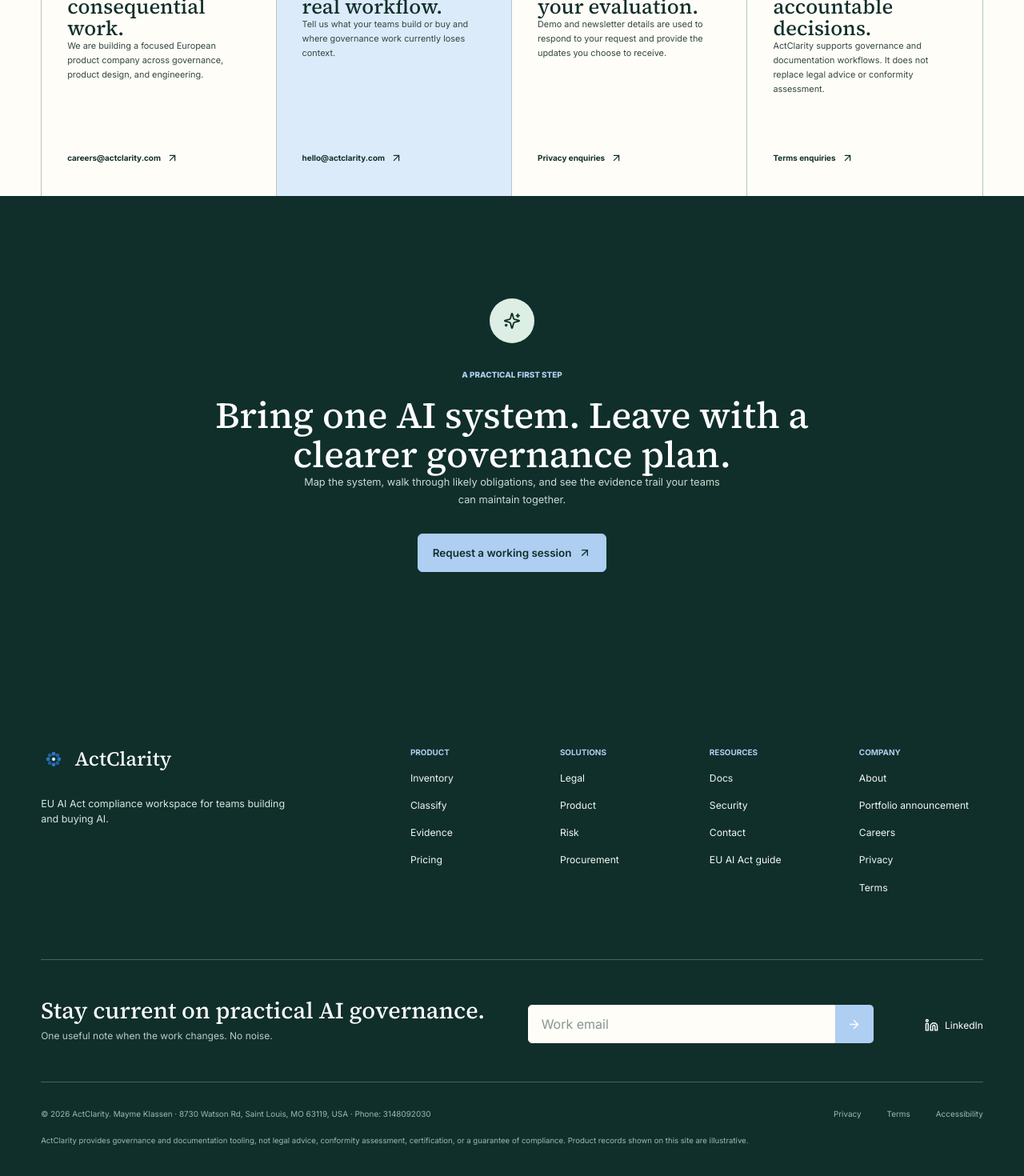
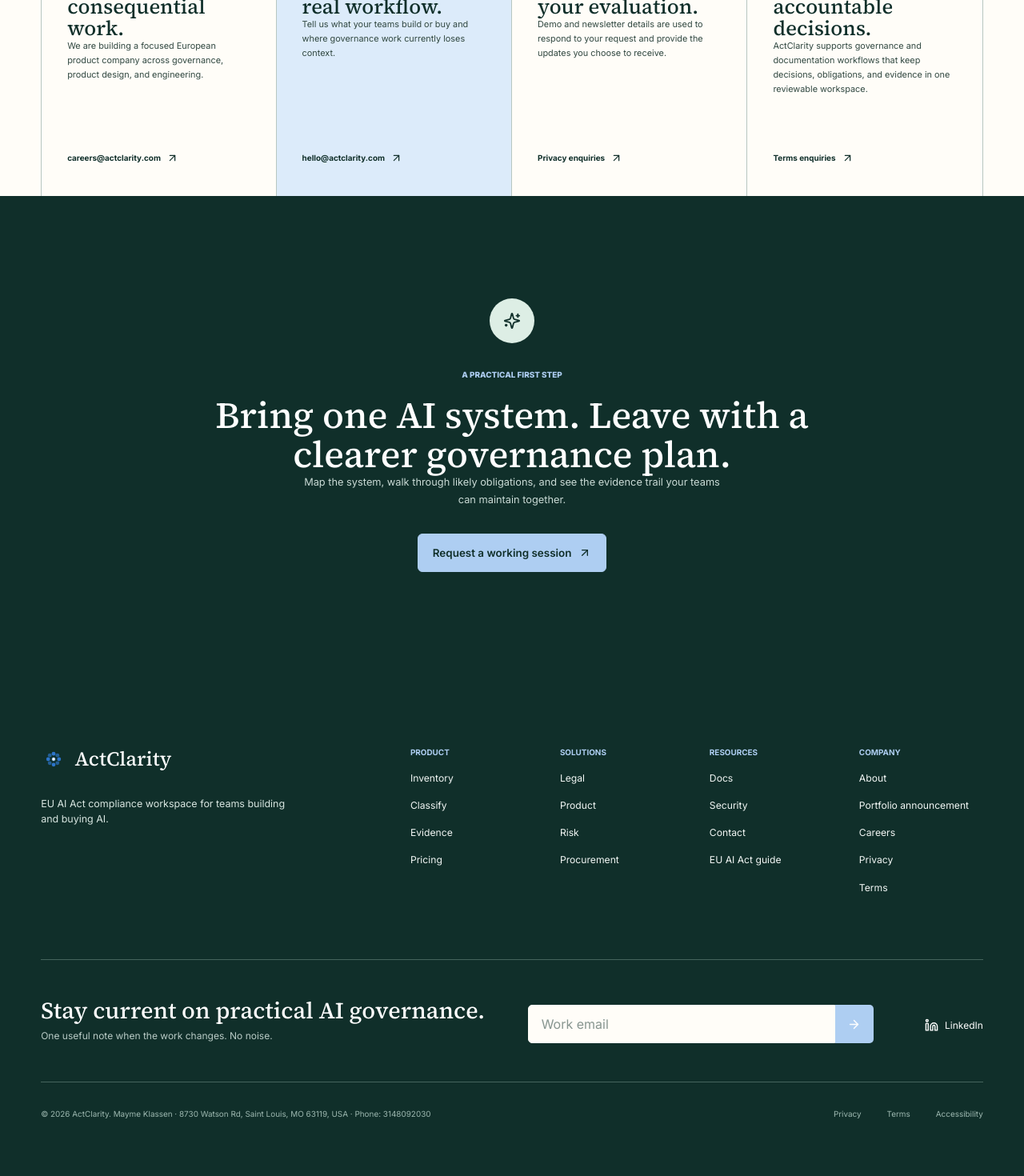
Before and after one commit to PrajaktaAdlytica/ActClarity-site, a Next.js app: page /company in a window 1280 px wide. Shown: the part 4607-6077 px from the top of the page at 80% size. Built offline with nearby package versions, Linux system fonts and the light colour scheme.

Commit message:
Remove legal disclaimer and legal-advice wording

```diff
--- a/app/actclarity-home.tsx
+++ b/app/actclarity-home.tsx
@@ -265,9 +265,9 @@ const plans = [
 
 const faqs = [
   {
-    question: "Is ActClarity a legal advice service?",
+    question: "Is ActClarity a compliance operations platform?",
     answer:
-      "No. ActClarity is a workflow and evidence platform. It helps teams organise their AI governance work and collaborate with their legal advisers; it does not replace legal advice.",
+      "No. ActClarity is a workflow and evidence platform. It helps teams organise their AI governance work, document decisions, and keep review records aligned with internal processes.",
   },
   {
     question: "Can we inventory third-party and embedded AI?",
@@ -1733,11 +1733,6 @@ export function ActClarityHome() {
           <span id="terms">Terms</span>
           <span>Accessibility</span>
         </div>
-        <p className="legal-disclaimer">
-          ActClarity provides governance and documentation tooling, not legal
-          advice, conformity assessment, certification, or a guarantee of
-          compliance. Product records shown on this site are illustrative.
-        </p>
       </footer>
 
       <DemoModal open={demoOpen} onClose={closeDemo} />
--- a/components/marketing-page.tsx
+++ b/components/marketing-page.tsx
@@ -625,8 +625,9 @@ export function MarketingPage({ config }: { config: MarketingPageConfig }) {
             <span>04 / Terms</span>
             <h2>Clear scope, careful claims, accountable decisions.</h2>
             <p>
-              ActClarity supports governance and documentation workflows. It
-              does not replace legal advice or conformity assessment.
+              ActClarity supports governance and documentation workflows that
+              keep decisions, obligations, and evidence in one reviewable
+              workspace.
             </p>
             <a href="mailto:legal@actclarity.com">
               Terms enquiries
--- a/components/site-footer.tsx
+++ b/components/site-footer.tsx
@@ -108,11 +108,6 @@ export function SiteFooter() {
         <Link href="/company#terms">Terms</Link>
         <span>Accessibility</span>
       </div>
-      <p className="legal-disclaimer">
-        ActClarity provides governance and documentation tooling, not legal
-        advice, conformity assessment, certification, or a guarantee of
-        compliance. Product records shown on this site are illustrative.
-      </p>
     </footer>
   );
 }
```
